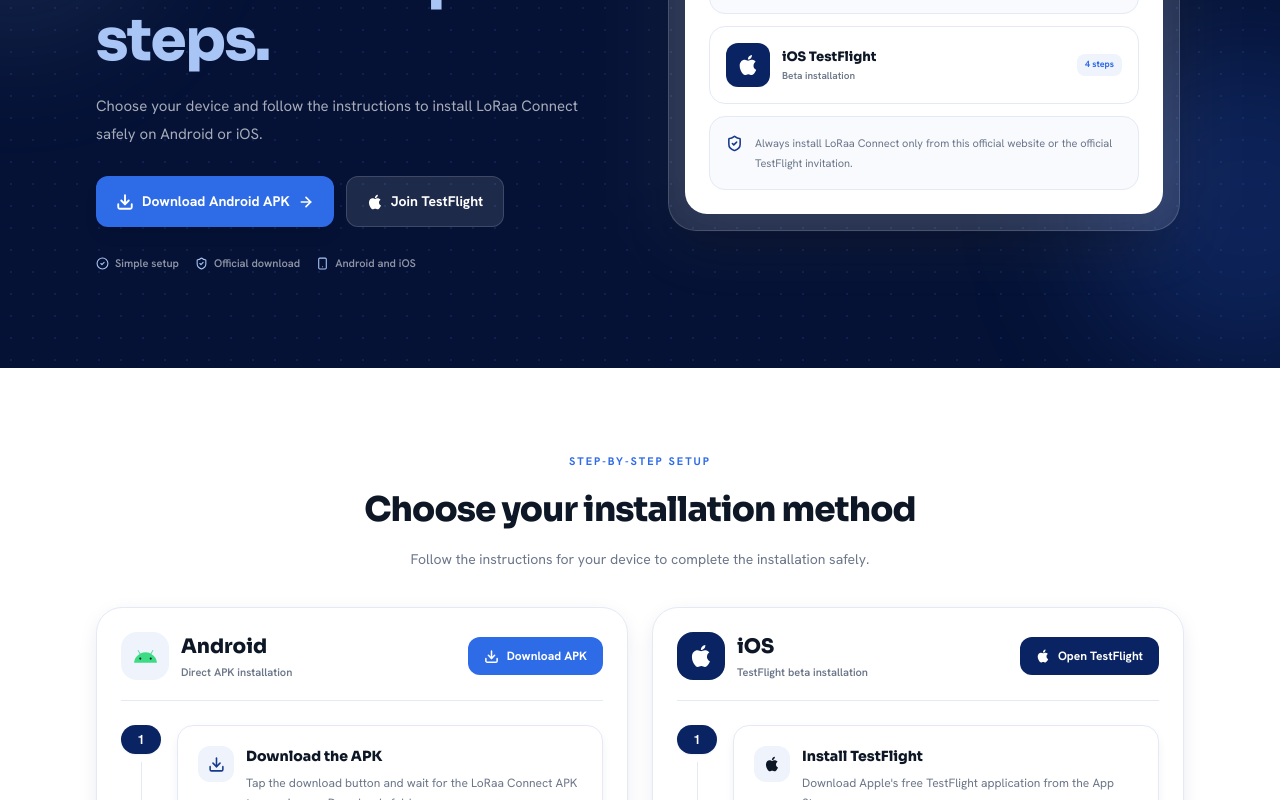
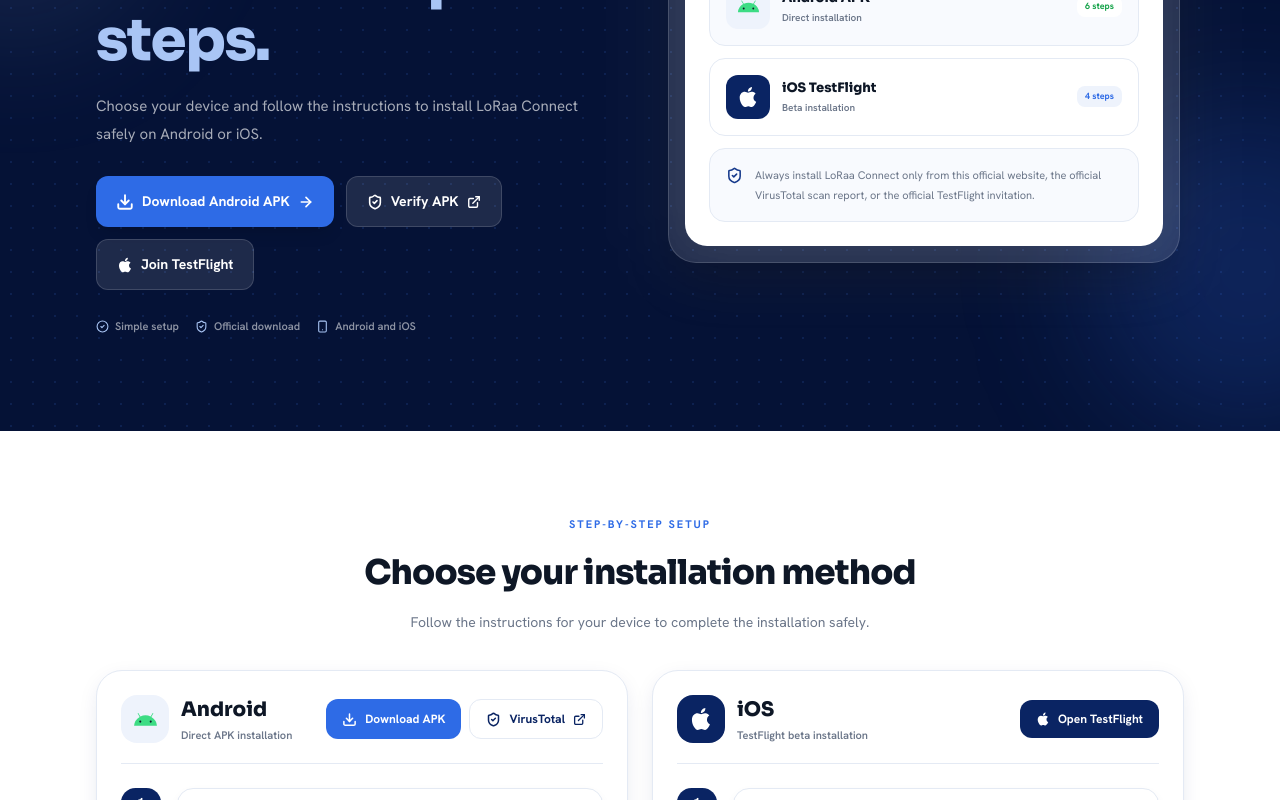
Before and after one commit to surajshenoy15/LoRaa_Connect_Download, a React (Vite) app in the folder loraa-downloads/: page /install in a window 1280 px wide. Shown: the part 380-1180 px from the top of the page. Built offline with nearby package versions, Linux system fonts and the light colour scheme.

Commit message:
fixed virus total link

```diff
--- a/loraa-downloads/src/config.js
+++ b/loraa-downloads/src/config.js
@@ -5,13 +5,16 @@
 
 export const LINKS = {
   // Android
-  apkUrl: "https://github.com/surajshenoy15/loraa-connect_apk/releases/download/v3.0.0/loraa-connect-v3.apk",   // e.g. https://cdn.example.com/loraa-connect.apk
+  apkUrl: "https://github.com/surajshenoy15/loraa-connect_apk/releases/download/v3.0.0/loraa-connect-v3.apk",
   apkVersion: "v3.0.0",
   apkSize: "110 MB",
   androidMin: "Android 8.0+",
 
+  // Safety / credibility
+  virusTotalUrl: "https://www.virustotal.com/gui/file/622bcf9eb5ce1f633bf0631b6bca723fca74eb1a7469de24ae7188c0cc30bf61/detection",
+
   // iOS
-  testFlightUrl: "https://testflight.apple.com/join/4GdTkGGt", // e.g. https://testflight.apple.com/join/XXXXXXXX
+  testFlightUrl: "https://testflight.apple.com/join/4GdTkGGt",
   iosMin: "iOS 15+",
 
   // Public stores ("" = Coming soon)
@@ -24,7 +27,6 @@
   contacts: [
     { name: "P Suraj Shenoy", role: "Technical Support", phone: "6363783965" },
     { name: "Sushmitha K Shetty", role: "General Queries", phone: "7019008619" },
-
   ],
 };
 
--- a/loraa-downloads/src/pages/InstallGuide.jsx
+++ b/loraa-downloads/src/pages/InstallGuide.jsx
@@ -21,6 +21,11 @@
     icon: Download,
     title: "Download the APK",
     body: "Tap the download button and wait for the LoRaa Connect APK to save in your Downloads folder.",
+  },
+  {
+    icon: ShieldCheck,
+    title: "Verify the APK",
+    body: "Optionally open the VirusTotal scan report to verify the APK credibility before installing.",
   },
   {
     icon: PackageOpen,
@@ -73,18 +78,14 @@
 
   return (
     <div className="relative flex min-w-0 gap-3 sm:gap-4">
-      {/* Step number and connector */}
       <div className="flex shrink-0 flex-col items-center">
         <div className="relative z-10 flex h-9 w-9 items-center justify-center rounded-full bg-navy text-[12px] font-extrabold text-white shadow-sm sm:h-10 sm:w-10 sm:text-[13px]">
           {index}
         </div>
 
-        {!isLast && (
-          <div className="mt-2 h-full min-h-8 w-px bg-bordr" />
-        )}
+        {!isLast && <div className="mt-2 h-full min-h-8 w-px bg-bordr" />}
       </div>
 
-      {/* Step content */}
       <div className={`min-w-0 flex-1 ${isLast ? "" : "pb-4 sm:pb-5"}`}>
         <div className="rounded-2xl border border-bordr bg-white p-4 shadow-soft transition hover:border-accent/25 hover:shadow-card sm:p-5">
           <div className="flex min-w-0 items-start gap-3">
@@ -92,11 +93,7 @@
               {step.isApple ? (
                 <AppleLogo size={16} color="#0E1726" />
               ) : (
-                <Icon
-                  size={17}
-                  className="text-navyMid"
-                  strokeWidth={2.2}
-                />
+                <Icon size={17} className="text-navyMid" strokeWidth={2.2} />
               )}
             </div>
 
@@ -186,6 +183,9 @@
 }
 
 export default function InstallGuide() {
+  const hasVirusTotalUrl =
+    LINKS.virusTotalUrl && LINKS.virusTotalUrl.trim() !== "";
+
   return (
     <div className="overflow-hidden bg-white">
       {/* Hero */}
@@ -220,7 +220,7 @@
             </p>
 
             <div
-              className="animate-floatUp mx-auto mt-6 flex w-full max-w-md flex-col gap-3 sm:mt-7 sm:max-w-none sm:flex-row sm:justify-center lg:mx-0 lg:justify-start"
+              className="animate-floatUp mx-auto mt-6 flex w-full max-w-md flex-col gap-3 sm:mt-7 sm:max-w-none sm:flex-row sm:flex-wrap sm:justify-center lg:mx-0 lg:justify-start"
               style={{ animationDelay: "220ms" }}
             >
               <a
@@ -237,6 +237,19 @@
                   className="transition group-hover:translate-x-0.5"
                 />
               </a>
+
+              {hasVirusTotalUrl && (
+                <a
+                  href={LINKS.virusTotalUrl}
+                  target="_blank"
+                  rel="noopener noreferrer"
+                  className="inline-flex w-full items-center justify-center gap-2 rounded-xl border border-white/15 bg-white/10 px-4 py-3 text-[13px] font-bold text-white backdrop-blur-sm transition hover:bg-white/15 active:scale-[0.98] sm:w-auto sm:px-5 sm:py-3.5 sm:text-[14px]"
+                >
+                  <ShieldCheck size={16} strokeWidth={2.4} />
+                  Verify APK
+                  <ExternalLink size={14} strokeWidth={2.4} />
+                </a>
+              )}
 
               <a
                 href={LINKS.testFlightUrl}
@@ -306,7 +319,7 @@
                     </div>
 
                     <span className="rounded-lg bg-white px-2 py-1 text-[9px] font-extrabold text-success">
-                      5 steps
+                      6 steps
                     </span>
                   </div>
 
@@ -339,7 +352,8 @@
 
                     <p className="text-[10px] leading-5 text-muted sm:text-[11px]">
                       Always install LoRaa Connect only from this official
-                      website or the official TestFlight invitation.
+                      website, the official VirusTotal scan report, or the
+                      official TestFlight invitation.
                     </p>
                   </div>
                 </div>
@@ -377,16 +391,33 @@
             }
             steps={androidSteps}
             action={
+              <div className="flex w-full flex-col gap-2 sm:w-auto sm:flex-row">
                 <a
                   href={LINKS.apkUrl}
+                  target="_blank"
+                  rel="noopener noreferrer"
                   className="inline-flex w-full items-center justify-center gap-2 rounded-xl bg-accent px-4 py-2.5 text-[12px] font-extrabold text-white transition hover:bg-navyMid active:scale-[0.98] sm:w-auto"
                 >
                   <Download size={15} strokeWidth={2.4} />
                   Download APK
                 </a>
+
+                {hasVirusTotalUrl && (
+                  <a
+                    href={LINKS.virusTotalUrl}
+                    target="_blank"
+                    rel="noopener noreferrer"
+                    className="inline-flex w-full items-center justify-center gap-2 rounded-xl border border-bordr bg-white px-4 py-2.5 text-[12px] font-extrabold text-navy transition hover:border-accent/30 hover:shadow-card sm:w-auto"
+                  >
+                    <ShieldCheck size={15} strokeWidth={2.4} />
+                    VirusTotal
+                    <ExternalLink size={13} strokeWidth={2.4} />
+                  </a>
+                )}
+              </div>
             }
             noteType="warning"
-            note="Only install the APK from this official page. Do not download or install copies from other websites."
+            note="Only install the APK from this official page. You can also verify the APK using the VirusTotal scan report before installing."
           />
 
           <PlatformGuide
@@ -428,8 +459,8 @@
                 </p>
 
                 <p className="mt-2 max-w-xl text-[12px] leading-6 text-white/60 sm:text-[13px]">
-                  Contact the LoRaa Connect support team for help with downloads,
-                  permissions, TestFlight, or account access.
+                  Contact the LoRaa Connect support team for help with
+                  downloads, permissions, TestFlight, or account access.
                 </p>
               </div>
 
```
Lines whose indentation alone changed are shown as unchanged.
